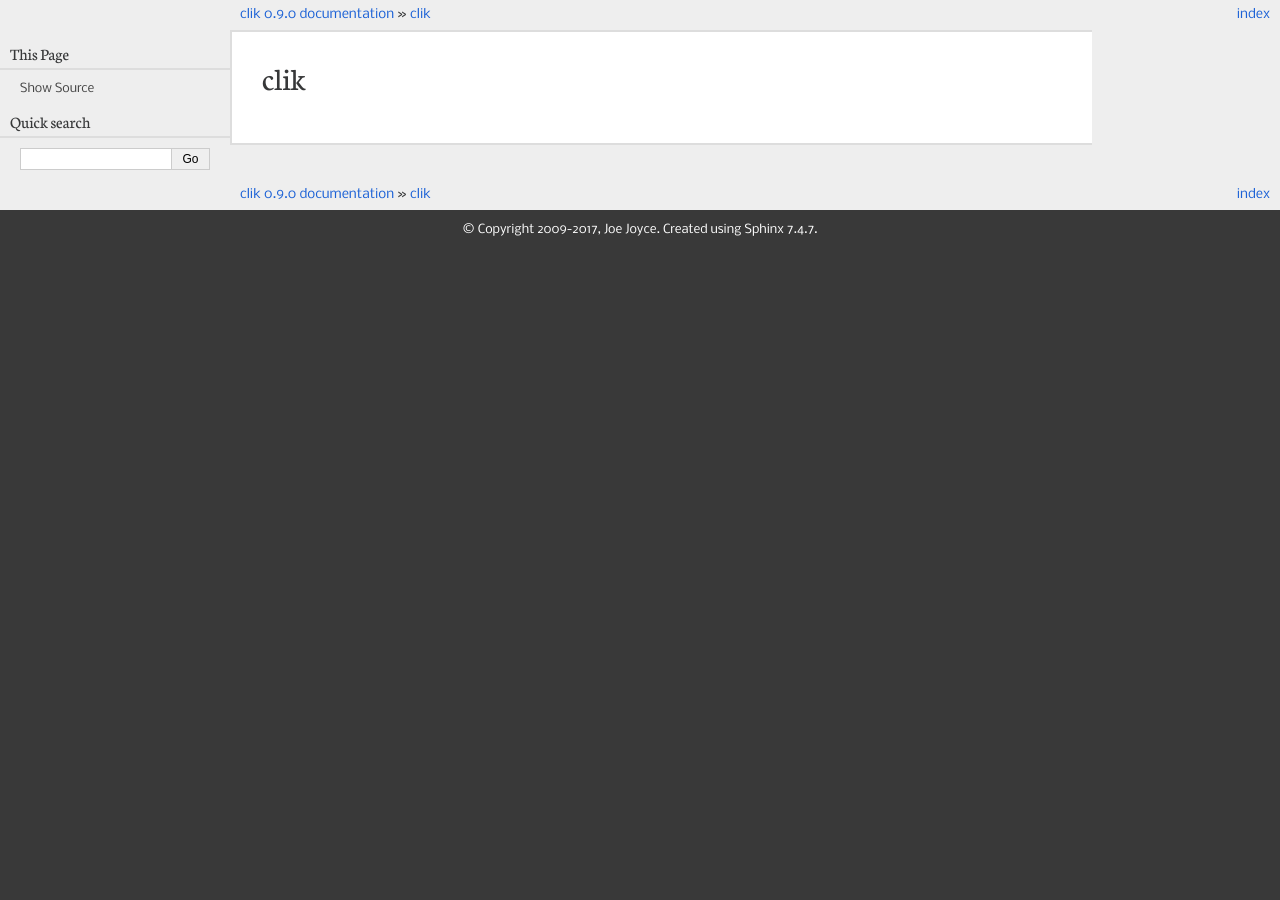
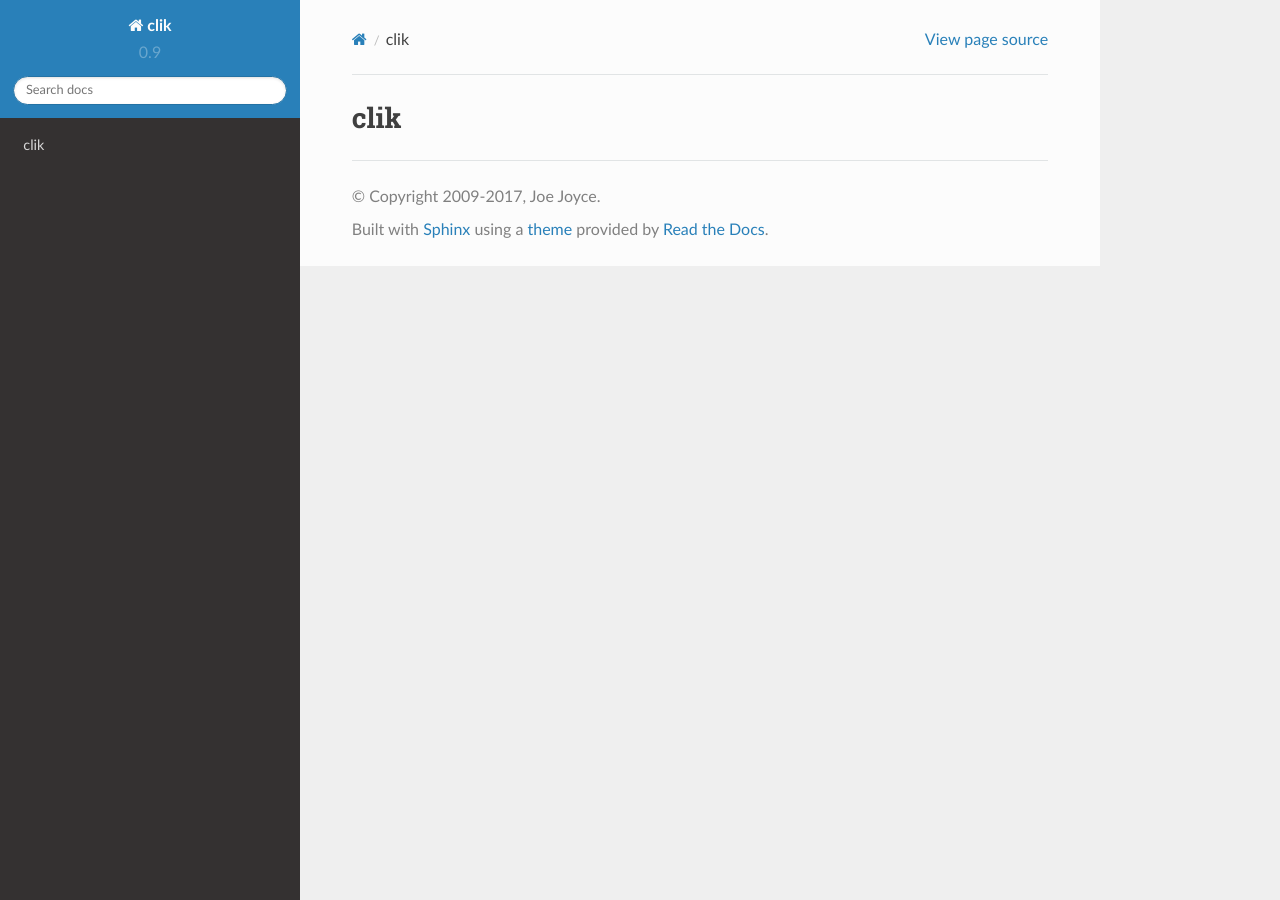
Before and after one commit to decafjoe/clik, a Sphinx documentation site: the page built from doc/index.rst, in a window 1280 px wide. Built offline with Sphinx 7.4.7 and the Read the Docs theme 2.0.0, drawn with Linux system fonts in a browser that asks for light colours.

Commit message:
Read The Docs theme!

```diff
--- a/doc/conf.py
+++ b/doc/conf.py
@@ -49,7 +49,7 @@ extensions = [
 # -- HTML ---------------------------------------------------------------------
 # =============================================================================
 
-html_theme = 'pyramid'
+html_theme = 'sphinx_rtd_theme'
 html_static_path = []
 htmlhelp_basename = '%s-doc' % project
 
--- a/requirements.txt
+++ b/requirements.txt
@@ -11,5 +11,6 @@ flake8-todo==0.7
 pep8-naming==0.4.1
 pytest==3.2.1
 sphinx==1.6.3
+sphinx_rtd_theme==0.2.5b1
 tox==2.8.0
 twine==1.9.1
```
